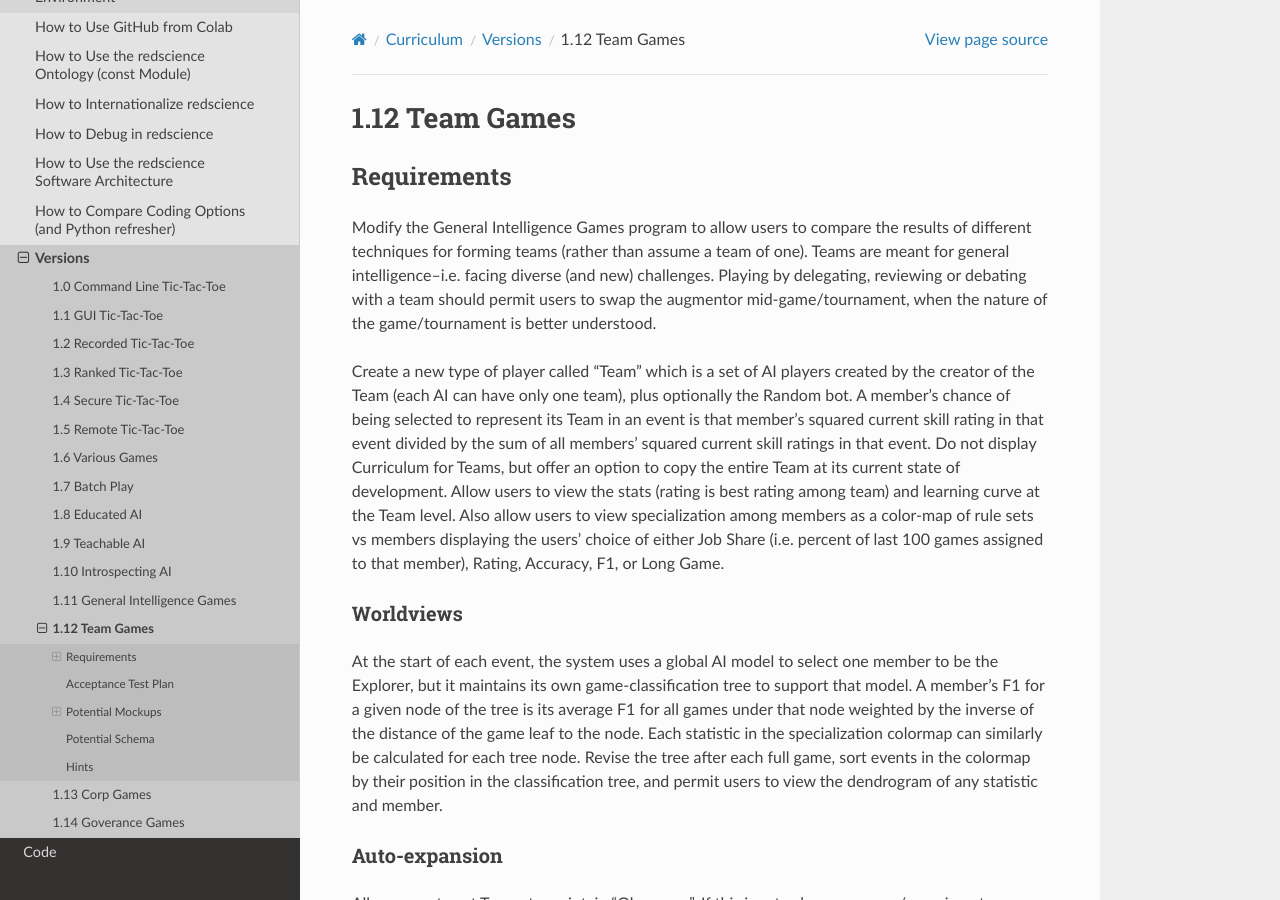
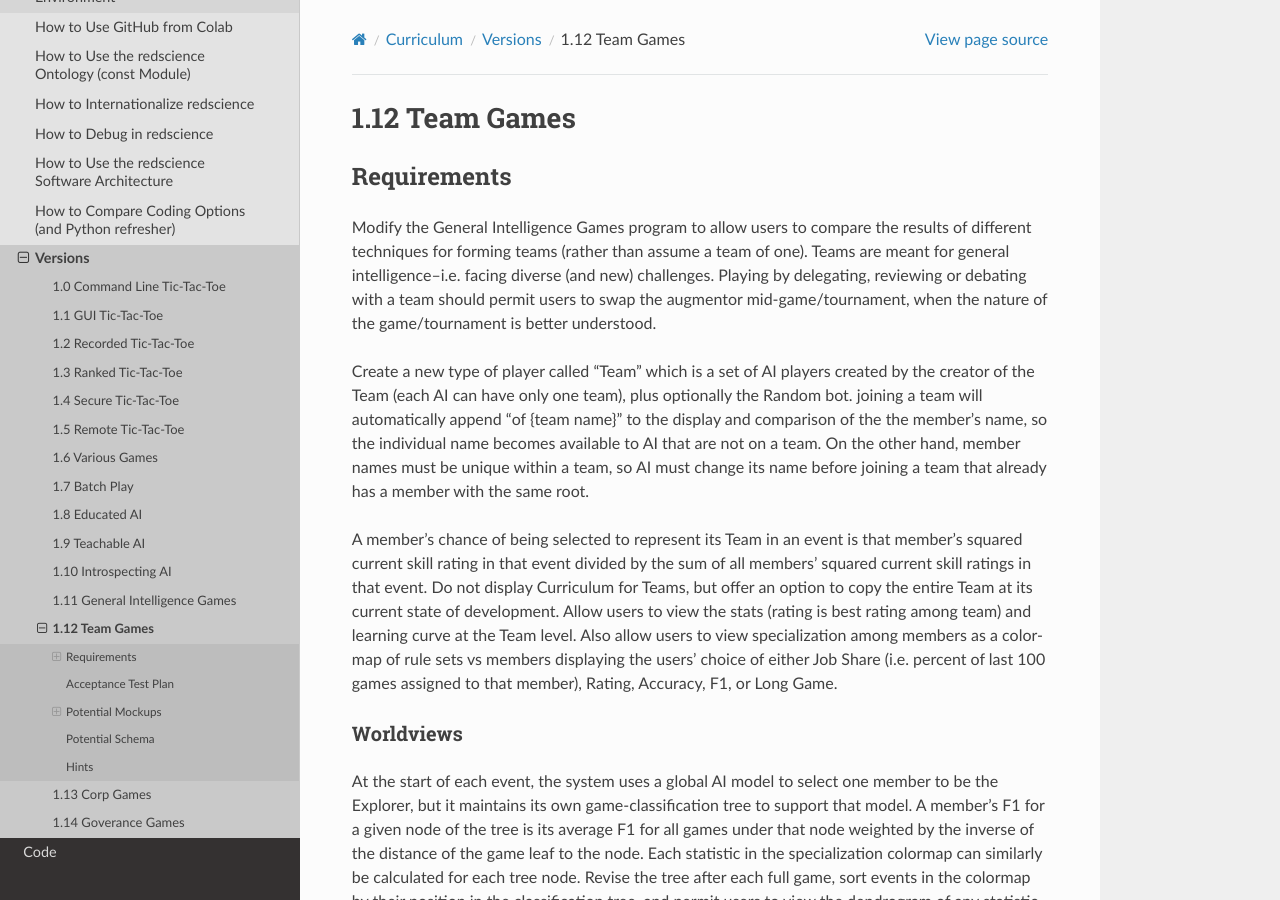
Before and after one commit to ChrisSantosLang/redscience, a Sphinx documentation site: the page built from docs/source/releases/team.rst, in a window 1280 px wide and 900 px high. Built offline with Sphinx 7.4.7 and the Read the Docs theme 2.0.0, drawn with Linux system fonts in a browser that asks for light colours.

Commit message:
Update team.rst

```diff
--- a/docs/source/releases/team.rst
+++ b/docs/source/releases/team.rst
@@ -15,8 +15,14 @@ of the game/tournament is better understood.
 
 Create a new type of player called "Team" which is a set of AI
 players created by the creator of the Team (each AI can have
-only one team), plus optionally the Random bot. A member's
-chance of being selected to represent its Team in an event is
+only one team), plus optionally the Random bot. joining a team will
+automatically append "of {team name}" to the display and comparison
+of the the member's name, so the individual name becomes available to
+AI that are not on a team. On the other hand, member names must be
+unique within a team, so AI must change its name before joining a
+team that already has a member with the same root.
+
+A member's chance of being selected to represent its Team in an event is
 that member's squared current skill rating in that event divided
 by the sum of all members’ squared current skill ratings in that
 event. Do not display Curriculum for Teams, but offer an option
```
